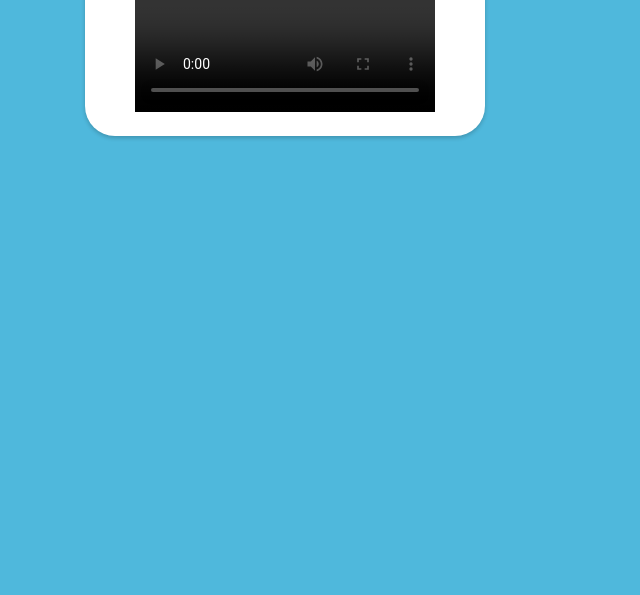
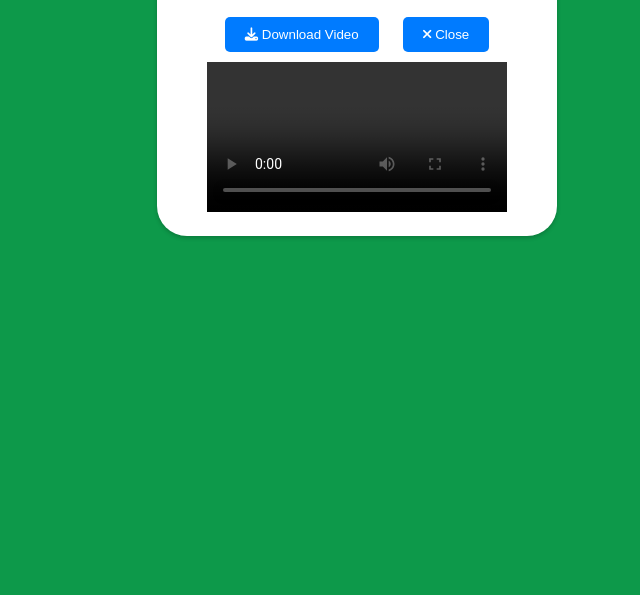
Before and after one commit to obiokoye/screen-recorder-web-app, a plain HTML site: page index.html in a window 1280 px wide. Shown: the part 205-800 px from the top of the page, without its empty margins (355-995 px from the left). Drawn offline with Linux system fonts and the light colour scheme.

Commit message:
second commit

```diff
--- a/style.css
+++ b/style.css
@@ -2,19 +2,22 @@
     padding: 0;
     margin: 0;
     box-sizing: border-box;
+    font-family: Arial, Helvetica, sans-serif;
+
 
 }
 
 body{
-    background-color: #4FB8DC;
+    background-color: #0d994a;
 }
 
 
 
 .container {
+    margin-top: 100px;
+    margin-left: 40%;
     max-width: 400px;
-    margin: 0 auto;
-    padding: 20px;
+    padding: 20px 20px;
     background-color: #fff;
     box-shadow: 0 2px 4px rgba(0, 0, 0, 0.2);
     border-radius: 30px;
```
